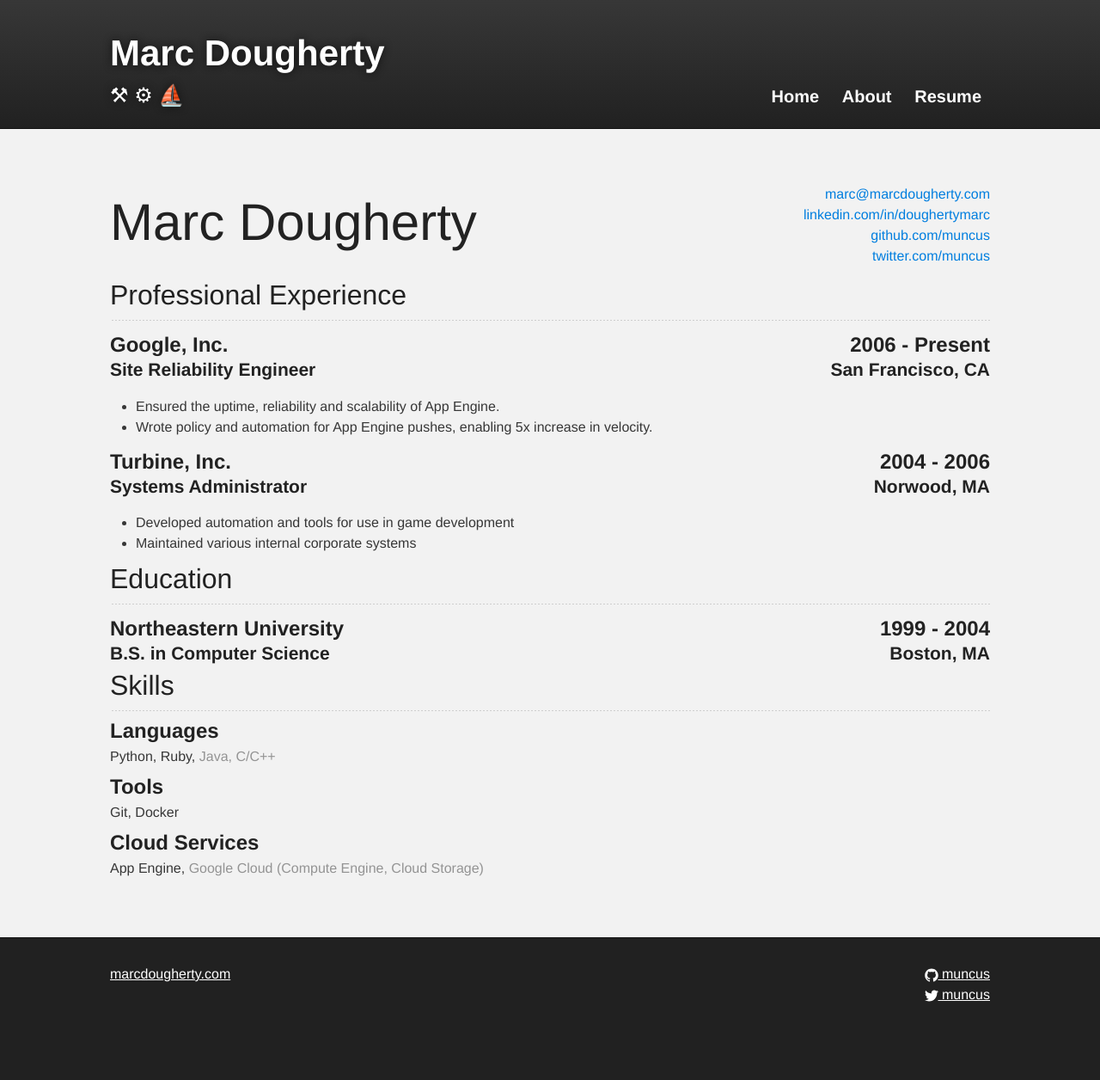
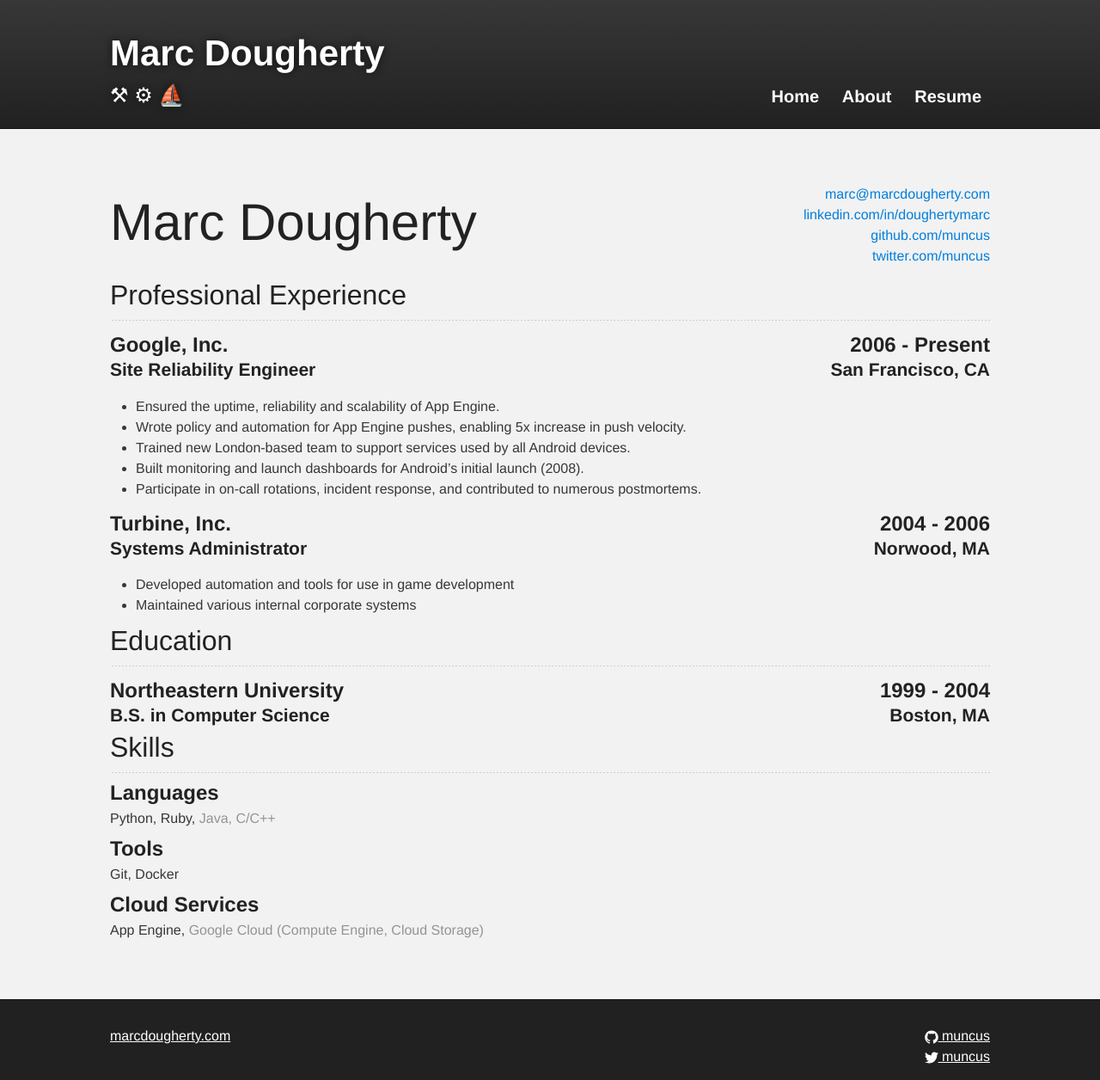
Before and after one commit to marcdougherty/marcdougherty.github.io, a Jekyll site: the page built from resume.html, in a window 1280 px wide. Shown: the whole page at 86% size. Built offline with Jekyll 4.4.1, drawn with Linux system fonts in a browser that asks for light colours; before the commit the page ends 1184 px from its top, so only the background shows below that.

Commit message:
Add some more work experience stuff

```diff
--- a/_data/resume/professional.yml
+++ b/_data/resume/professional.yml
@@ -4,7 +4,10 @@
   when: 2006 - Present
   bullets:
     - 'Ensured the uptime, reliability and scalability of App Engine.'
-    - 'Wrote policy and automation for App Engine pushes, enabling 5x increase in velocity.'
+    - 'Wrote policy and automation for App Engine pushes, enabling 5x increase in push velocity.'
+    - 'Trained new London-based team to support services used by all Android devices.'
+    - "Built monitoring and launch dashboards for Android's initial launch (2008)."
+    - 'Participate in on-call rotations, incident response, and contributed to numerous postmortems.'
 
 - org: Turbine, Inc.
   role: Systems Administrator
```
